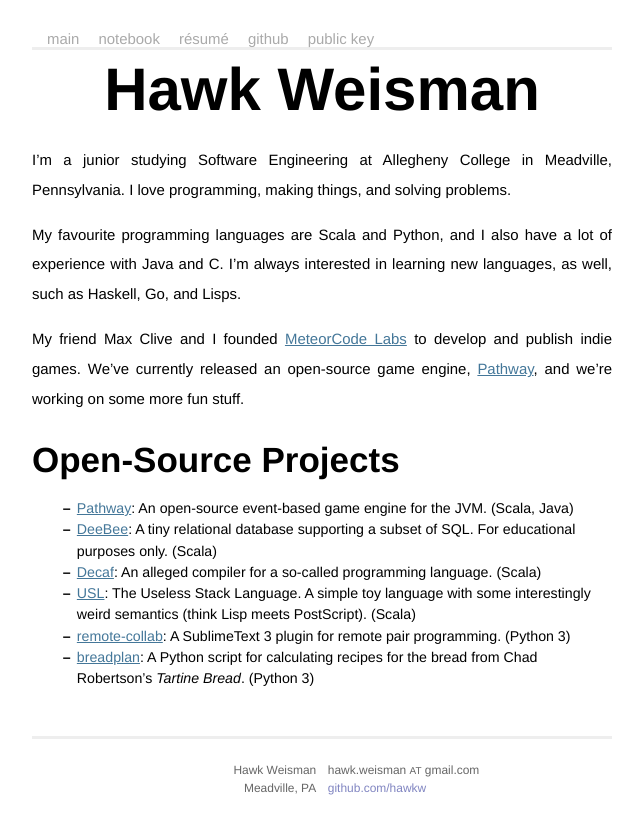
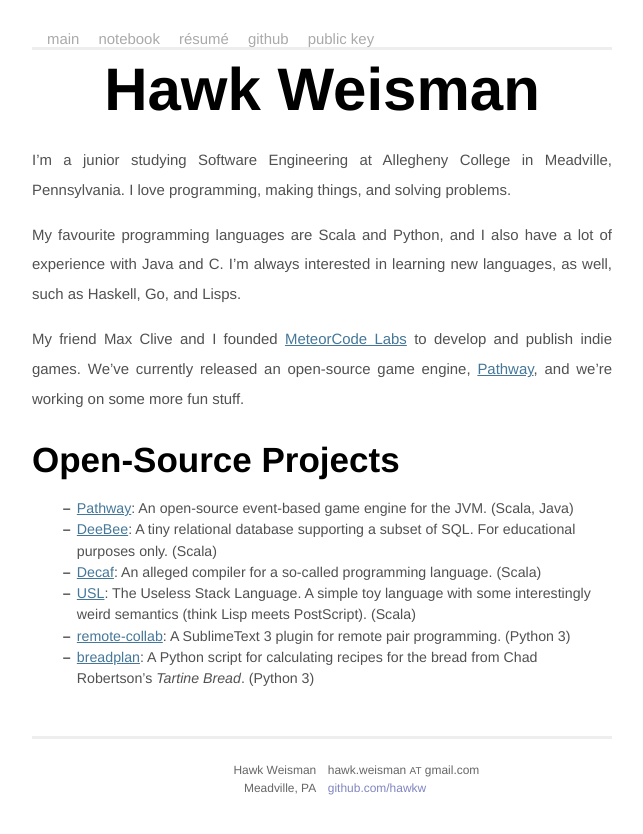
Before and after one commit to hawkw/hawkw.github.io, a Jekyll site: the page built from index.md, in a window 1280 px wide. Shown: the top 834 px of the page, without its empty margins (318-961 px from the left). Built offline with Jekyll 4.4.1, drawn with Linux system fonts in a browser that asks for light colours.

Commit message:
Lighten body text slightly

```diff
--- a/css/main.css
+++ b/css/main.css
@@ -6,10 +6,14 @@ body {
   background-color: #FFF;
   font: 13.34px "Helvetica Neue", "Helvetica", serif;
   font-size: small;
+  color: #515151;
+  -webkit-text-size-adjust: 100%;
+      -ms-text-size-adjust: 100%;
 }
 
 h1, h2, h3, h4, h5, h6 {
   font-family: "Helvetica Neue", "Helvetica", serif;
+  color: #000;
   line-height: 1;
   margin-top: .8em;
   margin-bottom: .4em;
```
